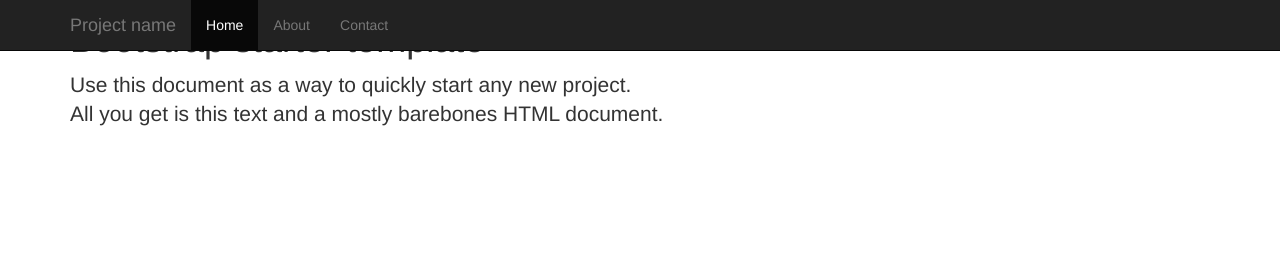
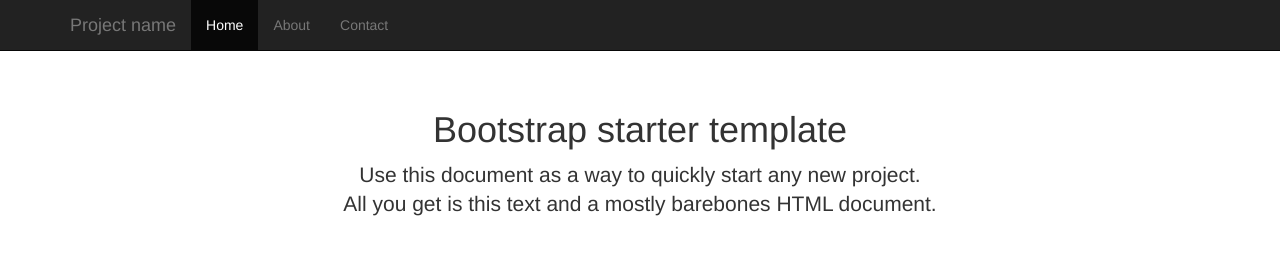
Before and after one commit to halcyon/renewedbrain, a website: page index.html in a window 1280 px wide. Drawn offline with nearby package versions, Linux system fonts and the light colour scheme.

Commit message:
Updating to use CSS from sass output

```diff
--- a/index.html
+++ b/index.html
@@ -16,6 +16,7 @@
   <meta name="viewport" content="width=device-width, initial-scale=1"><!-- Place favicon.ico and apple-touch-icon.png in the root directory -->
   <link rel="stylesheet" href="bower_components/bootstrap/dist/css/bootstrap.min.css">
   <link rel="stylesheet" href="bower_components/html5-boilerplate/css/main.css">
+  <link rel="stylesheet" href="app/assets/css/style.css">
   <script src="bower_components/modernizr/modernizr.js">
 </script>
 </head>
```
